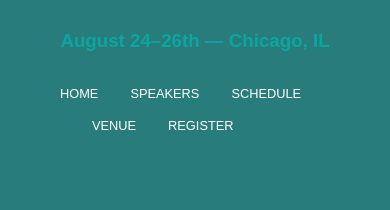
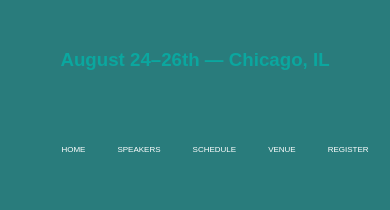
Before and after one commit to 3MaheshKadam/basic, a plain HTML site: page index.html in a window 390 px wide. Shown: the part 137-347 px from the top of the page. Drawn offline with Linux system fonts and the light colour scheme.

Commit message:
update style.css

```diff
--- a/style.css
+++ b/style.css
@@ -25,6 +25,9 @@ span{
     /* background-color: red; */
     margin: 0 auto;
 }
+header{
+    width: 100%;
+}
 .row{
     display: flex;
     justify-content: space-between;
@@ -50,7 +53,11 @@ nav h3{
     text-align: end;
 }
 .nav{
+    display: flex;
+    flex-direction: column;
     margin-top: 1rem;
+    flex-grow: 1;
+    overflow: hidden;
     /* width:65%; */
     /* background-color: tomato; */
 }
@@ -69,7 +76,7 @@ nav h3{
     color: white;
     list-style: none;
     text-transform: uppercase;
-    font-size: .8rem;
+    font-size: .7rem;
 }
 .nav_item a:hover{
     color: var(--color);
@@ -144,6 +151,9 @@ nav h3{
     .container{
         width: 100%;
     }
+    header{
+        width: 100%;
+    }
     .jahirat p{
         font-size: 1rem;
         }
@@ -162,5 +172,12 @@ nav h3{
        .nav_item{
            margin-top: 1rem;
        }
+       @media(max-width:475px){
+           .nav_item a{
+               font-size: .5rem;
+               line-height: 2;
+               /* font-weight: 700; */
+           }
+       }
 
 }
```
